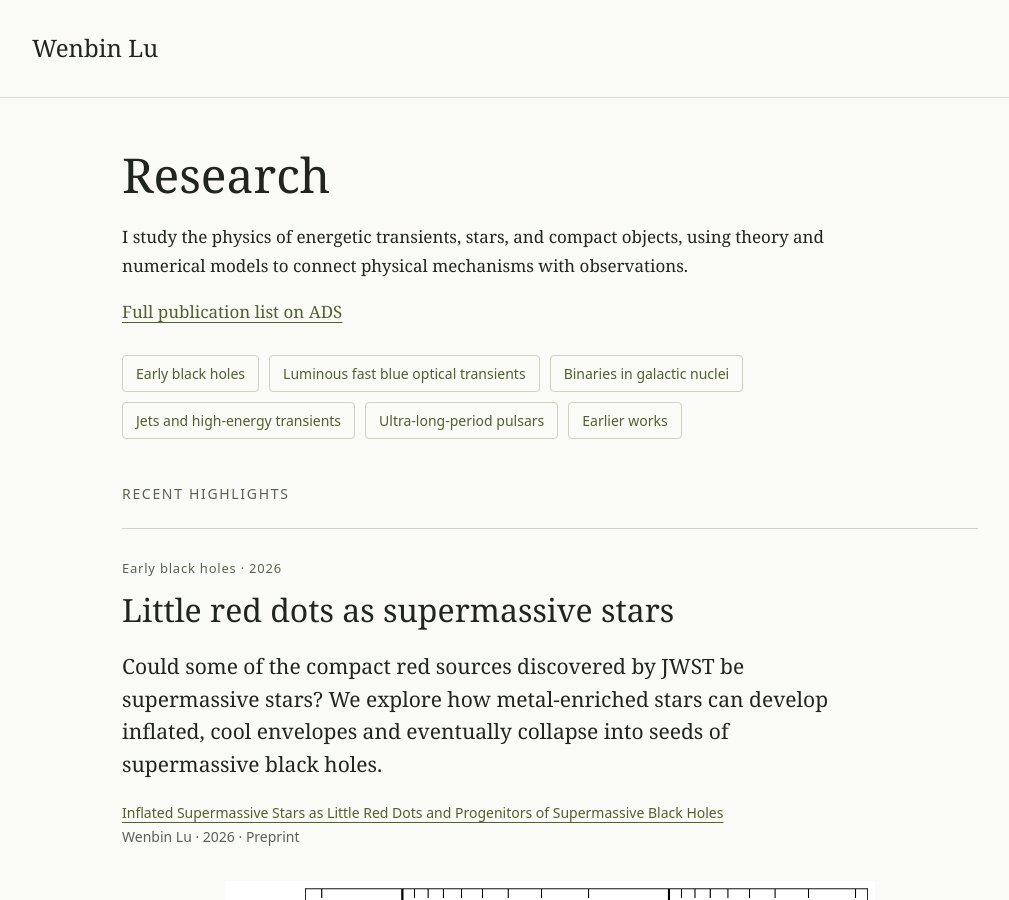
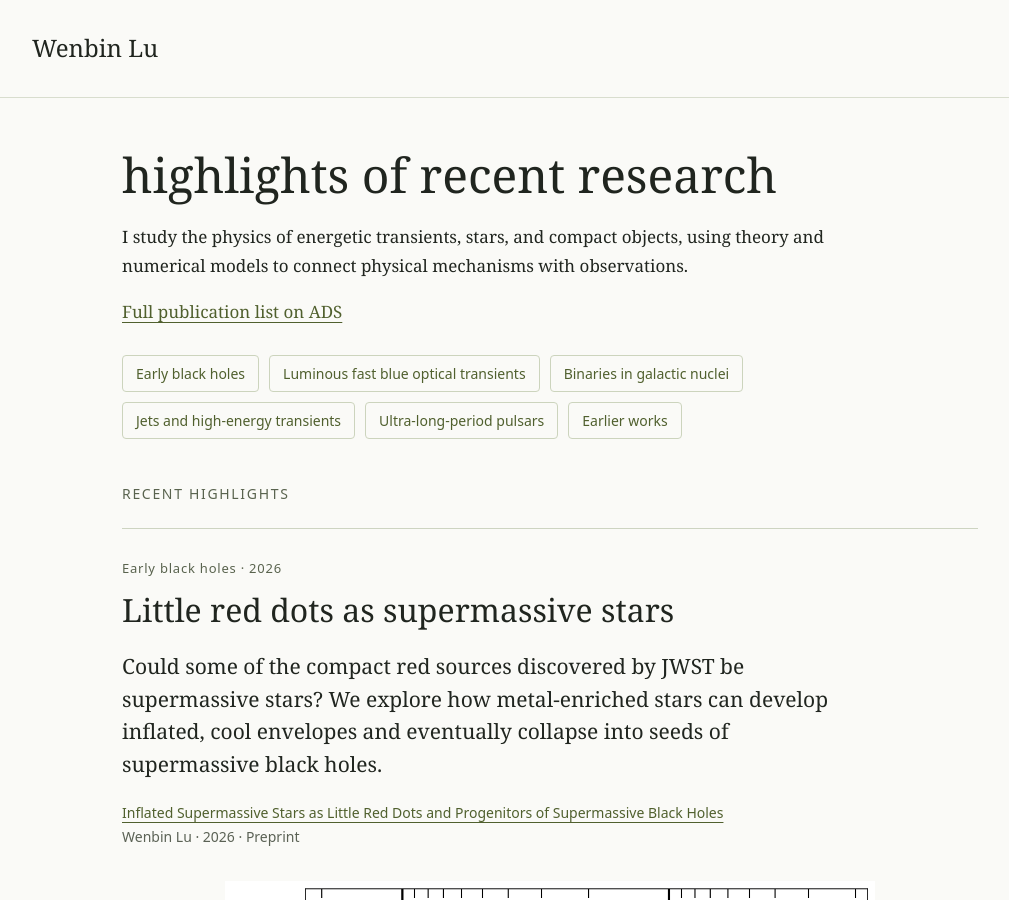
Before and after one commit to wenbinlu/wenbinlu.github.io, a Jekyll site: the page built from research-review.md, in a window 1280 px wide and 900 px high. Shown: the whole window, without its empty margins (90-1099 px from the left). Built offline with Jekyll 4.4.1, drawn with Linux system fonts in a browser that asks for light colours.

Commit message:
Rename research highlights page title

```diff
--- a/research-review.md
+++ b/research-review.md
@@ -1,6 +1,6 @@
 ---
 layout: research
-title: Research
+title: "highlights of recent research"
 permalink: /research.html
 highlight_slugs:
   - little-red-dots
@@ -10,7 +10,7 @@
   - ultra-long-period-pulsars
 ---
 
-# Research
+# highlights of recent research
 
 I study the physics of energetic transients, stars, and compact objects, using theory and numerical models to connect physical mechanisms with observations.
 
```
